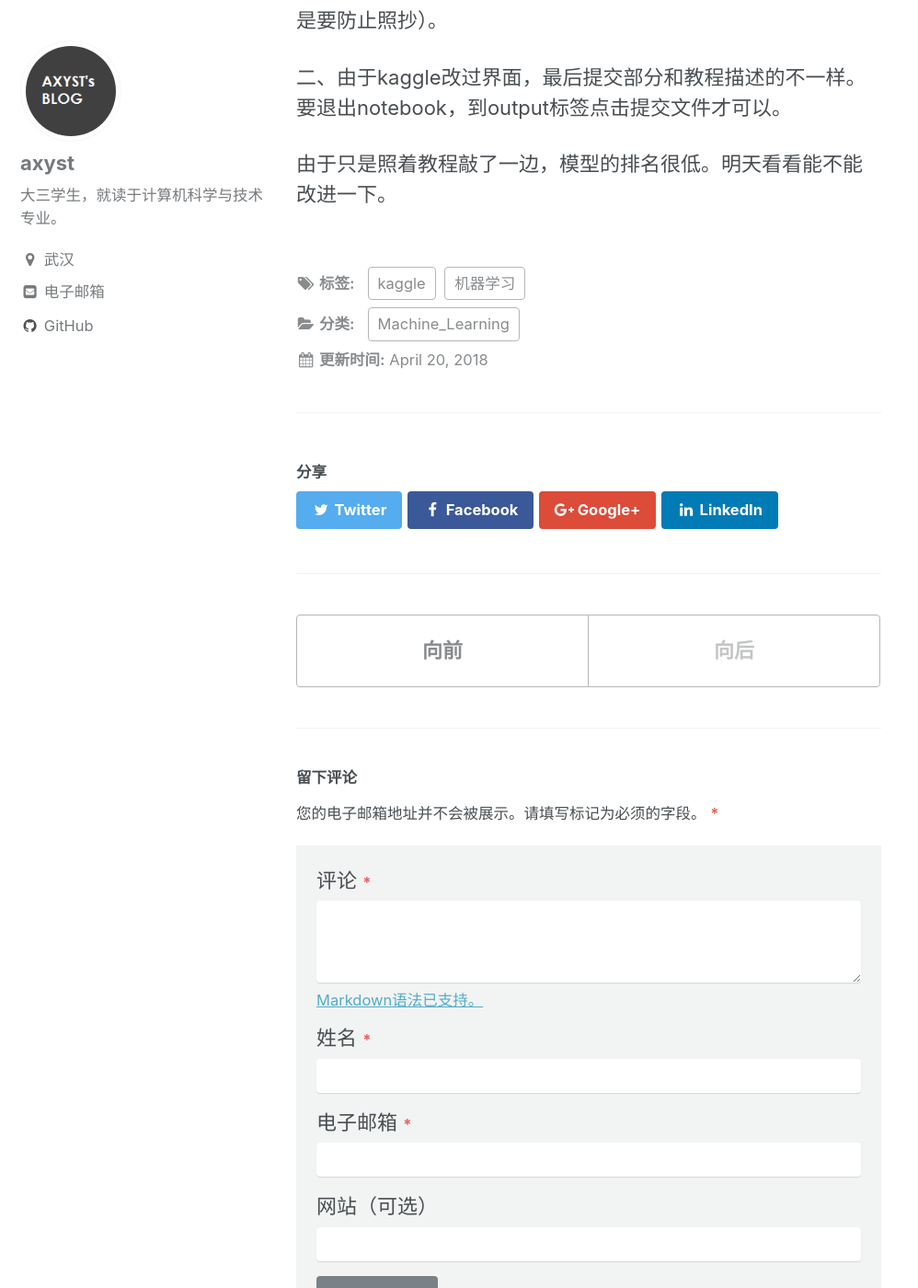
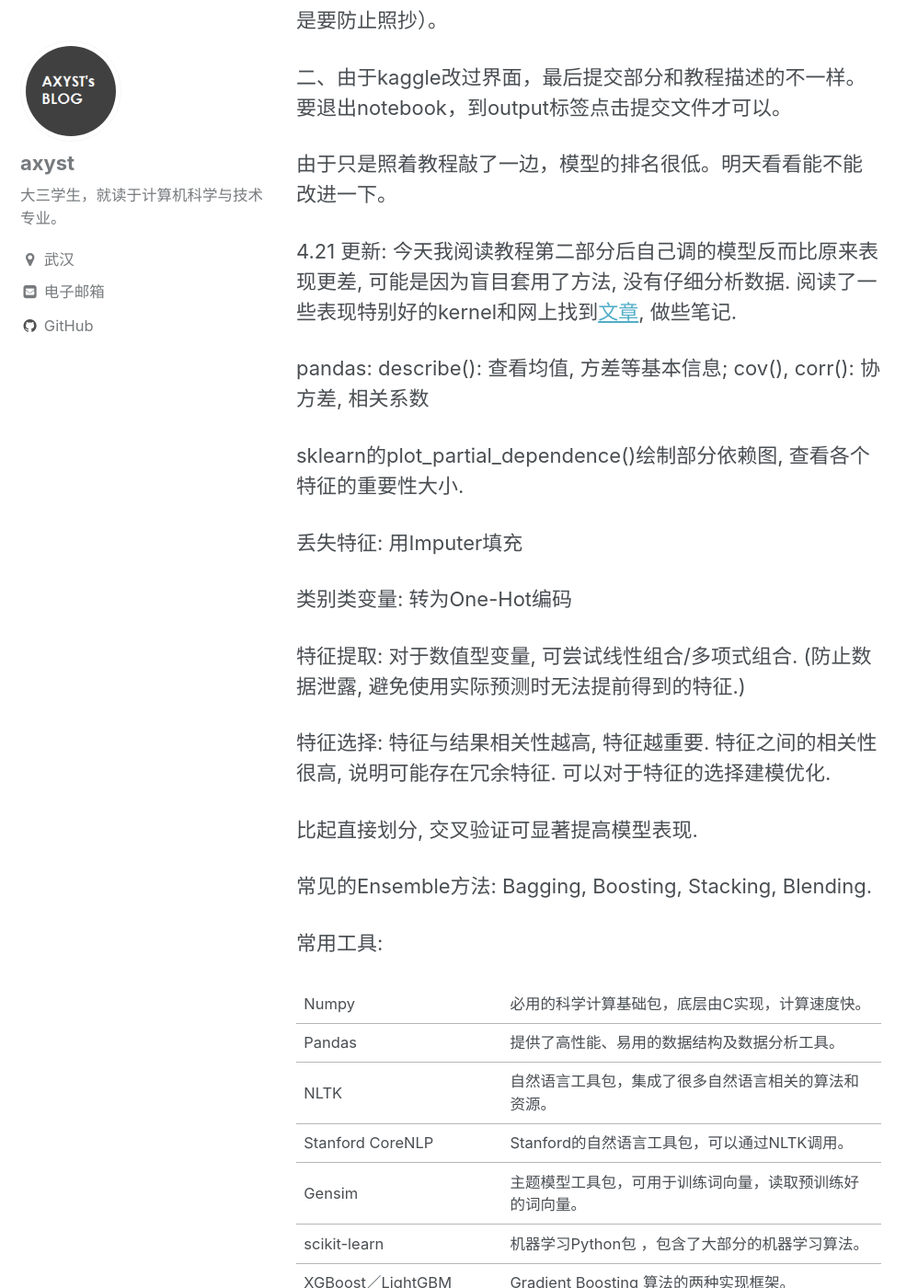
Before and after one commit to a-xyst/a-xyst.github.io, a Jekyll site: the page built from _posts/2018-04-20-start-using-kaggle.md, in a window 1280 px wide and 1400 px high, scrolled down 667 px. Shown: the whole window at 92% size, without its empty margins (0-998 px from the left). Built offline with Jekyll 4.4.1, drawn with Linux system fonts in a browser that asks for light colours; some of the changed text lies outside the part shown.

Commit message:
modified post

```diff
--- a/_posts/2018-04-20-start-using-kaggle.md
+++ b/_posts/2018-04-20-start-using-kaggle.md
@@ -24,3 +24,36 @@ Kaggle是一个数据科学竞赛平台，我去年曾经注册过，但由于
 二、由于kaggle改过界面，最后提交部分和教程描述的不一样。要退出notebook，到output标签点击提交文件才可以。
 
 由于只是照着教程敲了一边，模型的排名很低。明天看看能不能改进一下。
+
+
+
+4.21 更新: 今天我阅读教程第二部分后自己调的模型反而比原来表现更差, 可能是因为盲目套用了方法, 没有仔细分析数据. 阅读了一些表现特别好的kernel和网上找到[文章](https://zhuanlan.zhihu.com/p/27424282), 做些笔记.
+
+pandas: describe(): 查看均值, 方差等基本信息; cov(), corr(): 协方差, 相关系数
+
+sklearn的plot_partial_dependence()绘制部分依赖图, 查看各个特征的重要性大小.
+
+丢失特征: 用Imputer填充
+
+类别类变量: 转为One-Hot编码
+
+特征提取: 对于数值型变量, 可尝试线性组合/多项式组合. (防止数据泄露, 避免使用实际预测时无法提前得到的特征.)
+
+特征选择: 特征与结果相关性越高, 特征越重要. 特征之间的相关性很高, 说明可能存在冗余特征. 可以对于特征的选择建模优化.
+
+比起直接划分, 交叉验证可显著提高模型表现.
+
+常见的Ensemble方法: Bagging, Boosting, Stacking, Blending.
+
+常用工具:
+
+Numpy | 必用的科学计算基础包，底层由C实现，计算速度快。
+Pandas | 提供了高性能、易用的数据结构及数据分析工具。
+NLTK | 自然语言工具包，集成了很多自然语言相关的算法和资源。
+Stanford CoreNLP | Stanford的自然语言工具包，可以通过NLTK调用。
+Gensim | 主题模型工具包，可用于训练词向量，读取预训练好的词向量。
+scikit-learn | 机器学习Python包 ，包含了大部分的机器学习算法。
+XGBoost／LightGBM | Gradient Boosting 算法的两种实现框架。
+PyTorch／TensorFlow／Keras | 常用的深度学习框架。
+StackNet  |  准备好特征之后，可以直接使用的Stacking工具包。
+Hyperopt  | 通用的优化框架，可用于调参
```
